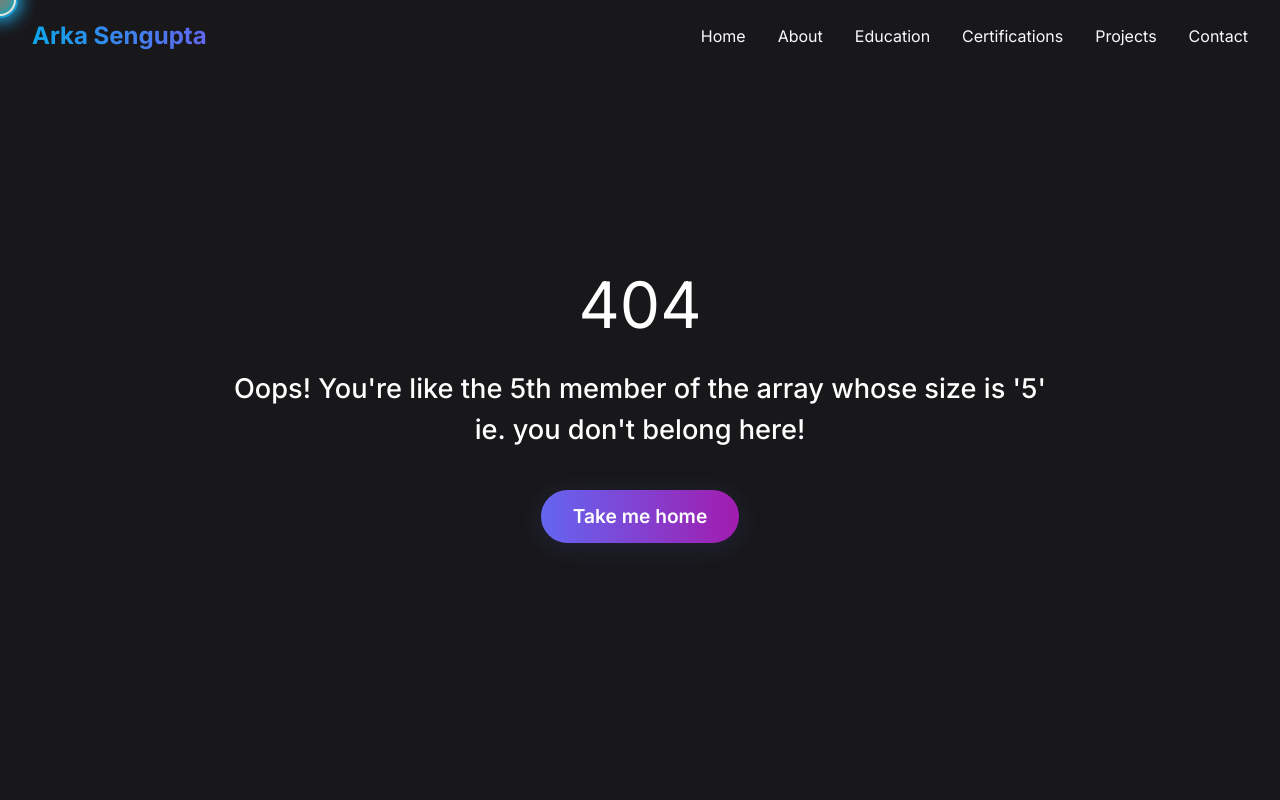
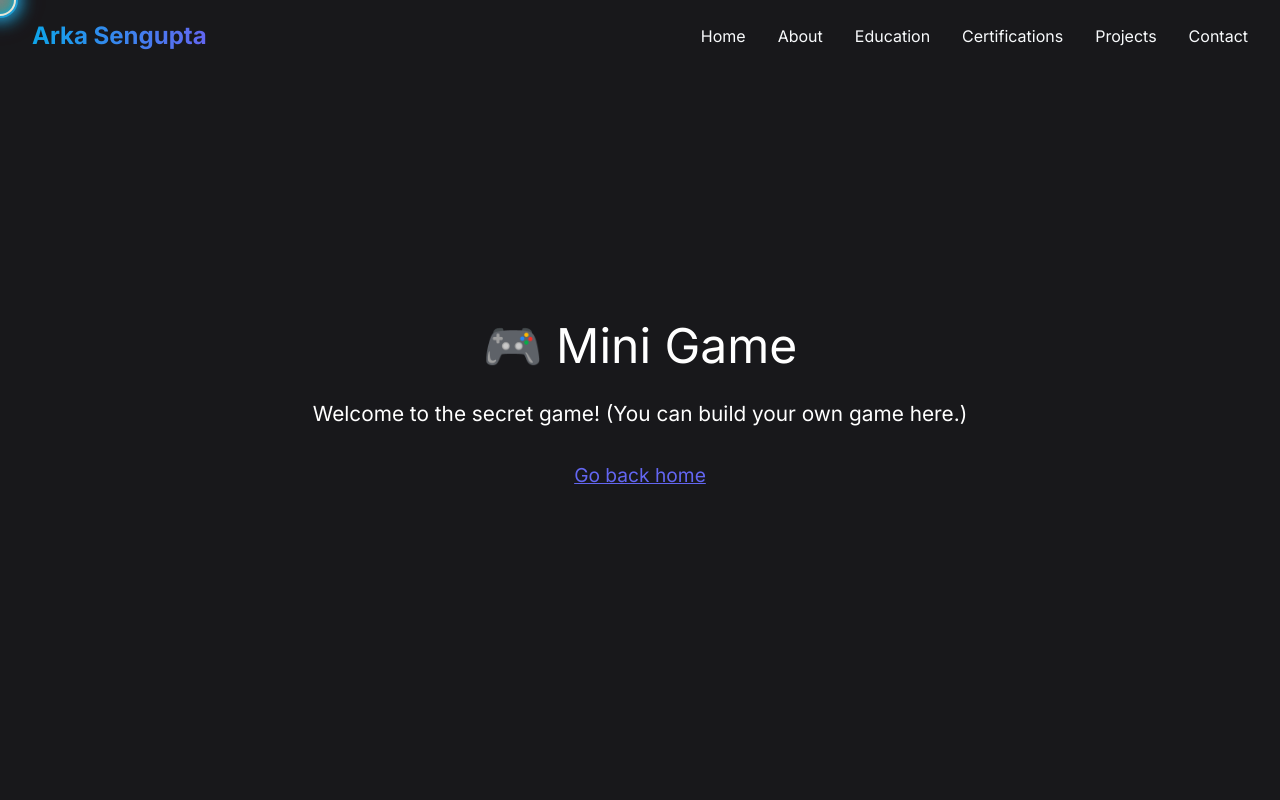
Before and after one commit to Arka-Sengupta/Portfolio2, a React (Vite) app: page /game in a window 1280 px wide. Shown: the top 800 px of the page. Built offline with nearby package versions, Linux system fonts and the light colour scheme.

Commit message:
game interaction

```diff
--- a/src/App.tsx
+++ b/src/App.tsx
@@ -17,6 +17,7 @@ import ContactSection from './sections/ContactSection';
 
 // Pages
 import NotFound from './pages/NotFound.jsx';
+import Game from './pages/Game.jsx';
 
 function App() {
   useEffect(() => {
@@ -47,6 +48,7 @@ function App() {
                 <ContactSection />
               </>
             } />
+            <Route path="/game" element={<Game />} />
             <Route path="*" element={<NotFound />} />
           </Routes>
         </main>
--- /dev/null
+++ b/src/pages/Game.jsx
@@ -0,0 +1,28 @@
+import React from "react";
+
+const Game = () => (
+  <div style={{
+    minHeight: "100vh",
+    display: "flex",
+    flexDirection: "column",
+    alignItems: "center",
+    justifyContent: "center",
+    background: "#18181b",
+    color: "#fff",
+    textAlign: "center"
+  }}>
+    <h1 style={{ fontSize: "3rem", marginBottom: "1rem" }}>🎮 Mini Game</h1>
+    <p style={{ fontSize: "1.3rem", marginBottom: "2rem" }}>
+      Welcome to the secret game! (You can build your own game here.)
+    </p>
+    <a href="/" style={{
+      color: "#6366f1",
+      textDecoration: "underline",
+      fontSize: "1.2rem"
+    }}>
+      Go back home
+    </a>
+  </div>
+);
+
+export default Game;
--- a/src/sections/HeroSection.tsx
+++ b/src/sections/HeroSection.tsx
@@ -1,6 +1,7 @@
 import { useEffect, useRef, useState } from 'react';
 import { motion } from 'framer-motion';
 import { FiDownload, FiArrowDown, FiCode, FiLayout, FiServer, FiDatabase } from 'react-icons/fi';
+import { useNavigate } from 'react-router-dom';
 
 const HeroSection = () => {
   const containerRef = useRef<HTMLDivElement>(null);
@@ -8,6 +9,7 @@ const HeroSection = () => {
   const [currentTextIndex, setCurrentTextIndex] = useState(0);
   const [isDeleting, setIsDeleting] = useState(false);
   const [typingSpeed, setTypingSpeed] = useState(150);
+  const navigate = useNavigate();
 
   const textArray = [
     "Web Developer",
@@ -284,6 +286,12 @@ const HeroSection = () => {
                   className="text-5xl font-bold gradient-text"
                   animate={{ scale: [1, 1.05, 1] }}
                   transition={{ duration: 3, repeat: Infinity, ease: "easeInOut" }}
+                  style={{ cursor: '' }}
+                  onClick={() => {
+                    if (window.confirm('Wanna play a game?')) {
+                      navigate('/game');
+                    }
+                  }}
                 >
                   A.S.
                 </motion.div>
```
